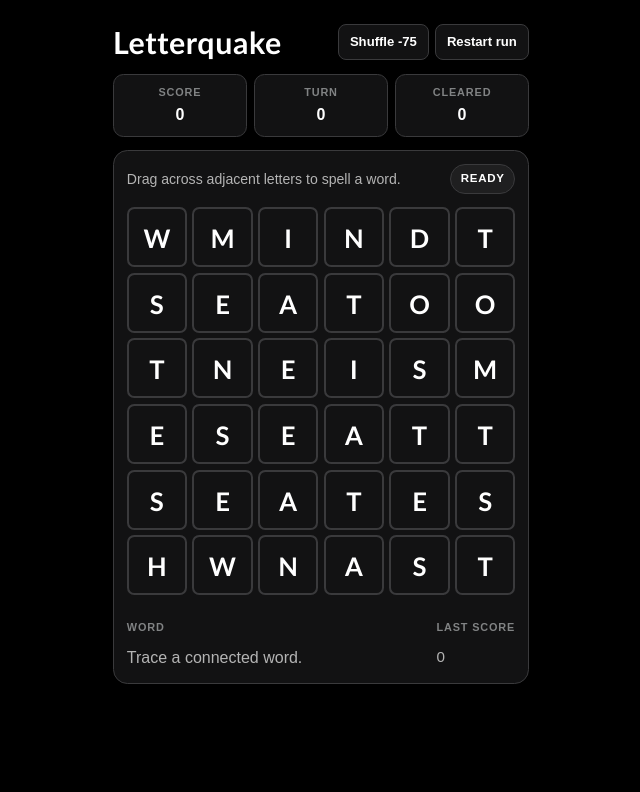
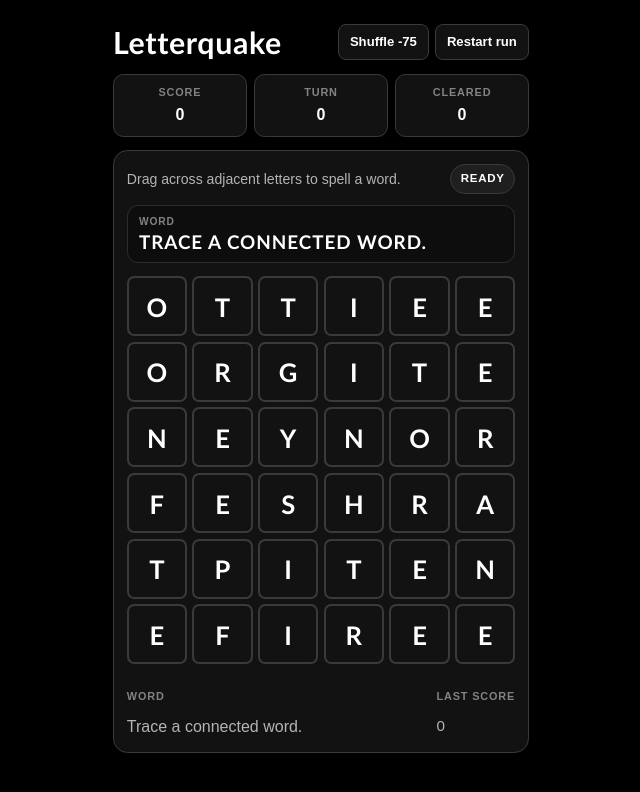
Before and after one commit to akashpkumar/letterquake, a React (Vite) app: page / in a window 1280 px wide. Shown: the top 792 px of the page, without its empty margins (319-959 px from the left). Built offline with nearby package versions, Linux system fonts and the light colour scheme.

Commit message:
Improve Letterquake board readability

```diff
--- a/src/App.css
+++ b/src/App.css
@@ -120,6 +120,50 @@
   border-color: #818384;
 }
 
+.word-banner {
+  display: grid;
+  gap: 0.12rem;
+  margin-top: 0.65rem;
+  border: 1px solid #2d2d2f;
+  border-radius: 0.7rem;
+  background: #0d0d0e;
+  padding: 0.55rem 0.7rem;
+  transition: border-color 120ms ease, transform 120ms ease, color 120ms ease;
+}
+
+.word-banner--active {
+  transform: scale(1.01);
+  border-color: #58585b;
+}
+
+.word-banner--word {
+  border-color: #4fb06e;
+  color: #d4ffe0;
+  box-shadow: 0 0 10px rgba(79, 176, 110, 0.18);
+}
+
+.word-banner--dead {
+  border-color: #c44b5a;
+  color: #ffb7bf;
+}
+
+.word-banner__label {
+  font-size: 0.64rem;
+  font-weight: 700;
+  letter-spacing: 0.08em;
+  text-transform: uppercase;
+  color: var(--ink-soft);
+}
+
+.word-banner__value {
+  min-height: 1.35rem;
+  font-family: var(--font-display);
+  font-size: 1.18rem;
+  line-height: 1.1;
+  letter-spacing: 0.05em;
+  text-transform: uppercase;
+}
+
 .board {
   display: grid;
   grid-template-columns: repeat(6, minmax(0, 1fr));
@@ -215,6 +259,10 @@
   color: var(--ink-muted);
 }
 
+.board-panel__words {
+  min-height: 1.2rem;
+}
+
 .board-panel__seed {
   font-size: 0.95rem;
 }
--- a/src/App.tsx
+++ b/src/App.tsx
@@ -9,7 +9,13 @@ import {
 } from 'react'
 import './App.css'
 import { SHUFFLE_PENALTY, STEP_DURATIONS } from './game/constants'
-import { createGame, positionsToWord, shuffleGame, submitSelection } from './game/engine'
+import {
+  classifyWordProgress,
+  createGame,
+  positionsToWord,
+  shuffleGame,
+  submitSelection,
+} from './game/engine'
 import type {
   GameState,
   Position,
@@ -120,6 +126,20 @@ export function LexplosionApp({
 
     return 'Trace a connected word.'
   }, [activeStep, game.board, game.lastWords, game.selectedPath])
+
+  const liveWordState = useMemo(
+    () => classifyWordProgress(game.selectedPath.length > 0 ? movePreview : ''),
+    [game.selectedPath.length, movePreview],
+  )
+
+  const liveWordLabel =
+    game.selectedPath.length === 0
+      ? 'Word'
+      : liveWordState === 'word'
+        ? 'Ready'
+        : liveWordState === 'dead'
+          ? 'Dead end'
+          : 'Building'
 
   const highlightedPositions = useMemo(() => {
     const selected = new Set(game.selectedPath.map(hashPosition))
@@ -367,6 +387,21 @@ export function LexplosionApp({
 
           <div
             aria-live="polite"
+            className={[
+              'word-banner',
+              game.selectedPath.length > 0 ? 'word-banner--active' : '',
+              liveWordState === 'word' ? 'word-banner--word' : '',
+              liveWordState === 'dead' ? 'word-banner--dead' : '',
+            ]
+              .filter(Boolean)
+              .join(' ')}
+          >
+            <span className="word-banner__label">{liveWordLabel}</span>
+            <strong className="word-banner__value">{movePreview}</strong>
+          </div>
+
+          <div
+            aria-live="polite"
             className={boardClassName}
             data-testid="board"
             onPointerMove={handleBoardPointerMove}
@@ -409,7 +444,7 @@ export function LexplosionApp({
           <div className="board-panel__footer">
             <div>
               <p className="board-panel__label">Word</p>
-              <p className="board-panel__words">{movePreview}</p>
+              <p className="board-panel__words">{game.selectedPath.length > 0 ? movePreview : 'Trace a connected word.'}</p>
             </div>
             <div>
               <p className="board-panel__label">Last score</p>
--- a/src/game/engine.ts
+++ b/src/game/engine.ts
@@ -23,6 +23,8 @@ import type {
 
 const MIN_WORD_LENGTH = 3
 const EASY_WORD_SET = new Set<string>(EASY_WORDS)
+const VOWELS = new Set(['A', 'E', 'I', 'O', 'U', 'Y'])
+const HARSH_CONSONANTS = new Set(['J', 'Q', 'V', 'X', 'Z'])
 
 let tileSequence = 0
 
@@ -69,6 +71,18 @@ function pickRandomItem<T>(items: readonly T[], seed: number): [T, number] {
   return [items[index], updatedSeed]
 }
 
+function buildPrefixSet(words: string[]): Set<string> {
+  const prefixes = new Set<string>()
+  words.forEach((word) => {
+    for (let index = 1; index <= word.length; index += 1) {
+      prefixes.add(word.slice(0, index))
+    }
+  })
+  return prefixes
+}
+
+const PREFIX_SET = buildPrefixSet(COMMON_WORDS)
+
 function scoreWord(length: number, combo: number): number {
   return length * length * 10 * combo
 }
@@ -89,6 +103,18 @@ export function boardToRows(board: Board): string[] {
 
 export function positionsToWord(board: Board, positions: Position[]): string {
   return positions.map((position) => board[position.row][position.col]?.letter ?? '').join('')
+}
+
+export function classifyWordProgress(word: string): 'idle' | 'building' | 'word' | 'dead' {
+  if (word.length === 0) {
+    return 'idle'
+  }
+
+  if (word.length >= MIN_WORD_LENGTH && DICTIONARY_SET.has(word)) {
+    return 'word'
+  }
+
+  return PREFIX_SET.has(word) ? 'building' : 'dead'
 }
 
 export function areAdjacent(a: Position, b: Position): boolean {
@@ -259,6 +285,129 @@ function applyGravity(board: Board): { board: Board; moved: Position[] } {
   return { board: nextBoard, moved }
 }
 
+function countLettersMatching(
+  letters: string[],
+  predicate: (letter: string) => boolean,
+): number {
+  return letters.reduce((count, letter) => count + (predicate(letter) ? 1 : 0), 0)
+}
+
+function scoreFragment(fragment: string): number {
+  if (fragment.length <= 1) {
+    return 0
+  }
+
+  let score = 0
+  if (PREFIX_SET.has(fragment)) {
+    score += fragment.length >= MIN_WORD_LENGTH ? 7 : 4
+  }
+  if (DICTIONARY_SET.has(fragment)) {
+    score += 8
+  }
+
+  const letters = fragment.split('')
+  const vowelCount = countLettersMatching(letters, (letter) => VOWELS.has(letter))
+  if (vowelCount === 0 && fragment.length >= 3) {
+    score -= 7
+  } else if (vowelCount === 1 && fragment.length >= 3) {
+    score += 2
+  } else if (vowelCount >= 2) {
+    score += 1
+  }
+
+  const harshCount = countLettersMatching(letters, (letter) => HARSH_CONSONANTS.has(letter))
+  if (harshCount >= 2) {
+    score -= harshCount * 2
+  }
+
+  if (fragment.includes('Q') && !fragment.includes('QU')) {
+    score -= 12
+  }
+
+  return score
+}
+
+function scoreCandidateLetter(board: Board, row: number, col: number, letter: string): number {
+  const left = col > 0 ? board[row][col - 1]?.letter ?? '' : ''
+  const left2 = col > 1 ? board[row][col - 2]?.letter ?? '' : ''
+  const right = col + 1 < board[row].length ? board[row][col + 1]?.letter ?? '' : ''
+  const up = row > 0 ? board[row - 1][col]?.letter ?? '' : ''
+  const up2 = row > 1 ? board[row - 2][col]?.letter ?? '' : ''
+  const down = row + 1 < board.length ? board[row + 1][col]?.letter ?? '' : ''
+
+  const horizontal = `${left2}${left}${letter}${right}`.replaceAll('.', '')
+  const vertical = `${up2}${up}${letter}${down}`.replaceAll('.', '')
+  const immediatePairs = [`${left}${letter}`, `${up}${letter}`, `${letter}${right}`, `${letter}${down}`]
+  const localNeighbors = [left, right, up, down].filter(Boolean)
+
+  let score = 0
+  score += scoreFragment(horizontal)
+  score += scoreFragment(vertical)
+
+  immediatePairs.forEach((pair) => {
+    if (pair.length === 2 && PREFIX_SET.has(pair)) {
+      score += 2
+    }
+    if (pair === 'QU') {
+      score += 8
+    }
+  })
+
+  if (VOWELS.has(letter)) {
+    const neighborVowels = countLettersMatching(localNeighbors, (entry) => VOWELS.has(entry))
+    if (neighborVowels === 0) {
+      score += 3
+    } else if (neighborVowels >= 3) {
+      score -= 2
+    }
+  } else {
+    const consonantNeighbors = countLettersMatching(localNeighbors, (entry) => !VOWELS.has(entry))
+    if (consonantNeighbors >= 3) {
+      score -= 4
+    }
+  }
+
+  if (letter === 'Q' && !localNeighbors.includes('U')) {
+    score -= 10
+  }
+  if (letter === 'U' && localNeighbors.includes('Q')) {
+    score += 6
+  }
+
+  return score
+}
+
+function chooseRefillLetter(board: Board, row: number, col: number, seed: number): [string, number] {
+  let currentSeed = seed
+  let bestLetter = 'E'
+  let bestScore = Number.NEGATIVE_INFINITY
+
+  for (let attempt = 0; attempt < 6; attempt += 1) {
+    const leftTile = col > 0 ? board[row][col - 1] : null
+    const upTile = row > 0 ? board[row - 1][col] : null
+    let letter: string
+    let updatedSeed: number
+
+    const [clusterRoll, clusterSeed] = randomFloat(currentSeed)
+    if (leftTile && CLUSTER_FOLLOWS[leftTile.letter] && clusterRoll < 0.34) {
+      ;[letter, updatedSeed] = pickRandomItem(CLUSTER_FOLLOWS[leftTile.letter], clusterSeed)
+    } else if (upTile && CLUSTER_FOLLOWS[upTile.letter] && clusterRoll < 0.5) {
+      ;[letter, updatedSeed] = pickRandomItem(CLUSTER_FOLLOWS[upTile.letter], clusterSeed)
+    } else {
+      ;[letter, updatedSeed] = pickWeightedLetter(clusterSeed)
+    }
+
+    currentSeed = updatedSeed
+    const score = scoreCandidateLetter(board, row, col, letter)
+    if (score > bestScore) {
+      bestScore = score
+      bestLetter = letter
+    }
+  }
+
+  return [bestLetter, currentSeed]
+}
+
 function refillBoard(board: Board, seed: number): { board: Board; spawned: Position[]; seed: number } {
   const nextBoard = cloneBoard(board)
   const spawned: Position[] = []
@@ -270,26 +419,7 @@ function refillBoard(board: Board, seed: number): { board: Board; spawned: Posit
         continue
       }
 
-      const leftTile = col > 0 ? nextBoard[row][col - 1] : null
-      const upTile = row > 0 ? nextBoard[row - 1][col] : null
-      let letter: string
-      let updatedSeed: number
-
-      const [clusterRoll, clusterSeed] = randomFloat(currentSeed)
-      if (leftTile && CLUSTER_FOLLOWS[leftTile.letter] && clusterRoll < 0.34) {
-        ;[letter, updatedSeed] = pickRandomItem(
-          CLUSTER_FOLLOWS[leftTile.letter],
-          clusterSeed,
-        )
-      } else if (upTile && CLUSTER_FOLLOWS[upTile.letter] && clusterRoll < 0.5) {
-        ;[letter, updatedSeed] = pickRandomItem(
-          CLUSTER_FOLLOWS[upTile.letter],
-          clusterSeed,
-        )
-      } else {
-        ;[letter, updatedSeed] = pickWeightedLetter(clusterSeed)
-      }
-
+      const [letter, updatedSeed] = chooseRefillLetter(nextBoard, row, col, currentSeed)
       currentSeed = updatedSeed
       nextBoard[row][col] = makeTile(letter)
       spawned.push({ row, col })
@@ -557,18 +687,6 @@ function neighbors(position: Position, board: Board): Position[] {
   return result
 }
 
-function buildPrefixSet(words: string[]): Set<string> {
-  const prefixes = new Set<string>()
-  words.forEach((word) => {
-    for (let index = 1; index <= word.length; index += 1) {
-      prefixes.add(word.slice(0, index))
-    }
-  })
-  return prefixes
-}
-
-const PREFIX_SET = buildPrefixSet(COMMON_WORDS)
-
 export function hasPlayableWord(board: Board): boolean {
   if (findStraightWords(board).length > 0) {
     return true
```
Also changed, not shown: 2 other files (tests, documents, lock files or other folders).
